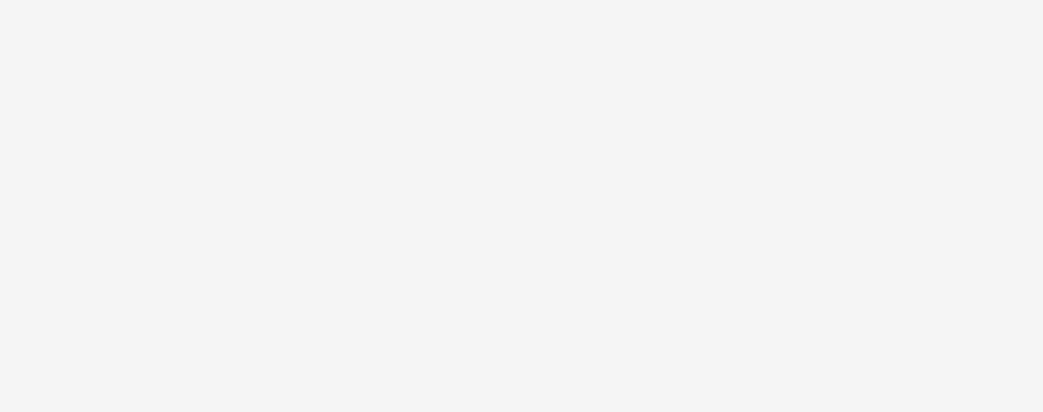
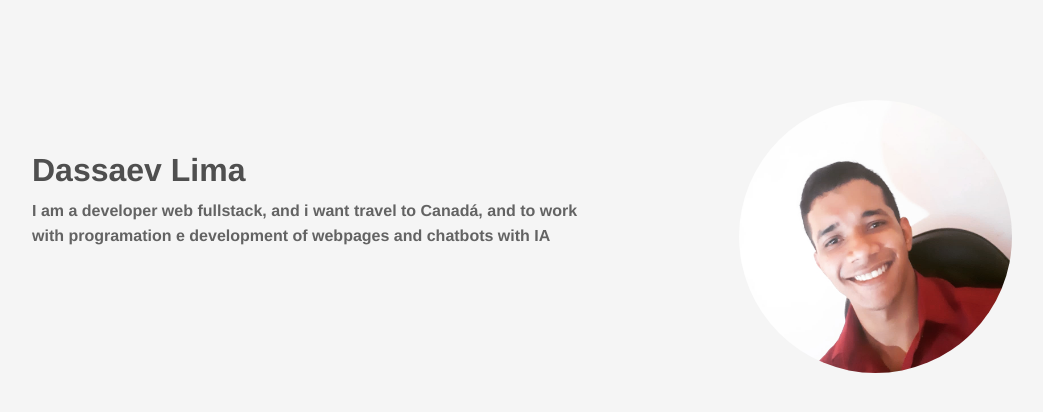
Before and after one commit to dassaev-lima/site-aluguel-de-carros, a plain HTML site: page pessoal.html in a window 1280 px wide. Shown: the whole page, without its empty margins (50-1093 px from the left). Drawn offline with Linux system fonts and the light colour scheme.

Commit message:
adicionando descrição própria e imagem própria

```diff
--- a/pessoal.html
+++ b/pessoal.html
@@ -23,6 +23,20 @@
             background-color: whitesmoke;
             font-family: Helvetica, sans-serif;
         }
+        h3{
+        font-size: 2em;
+        font-weight: bold;
+      }
+      p{
+        color:rgb(99, 99, 99);
+        font-weight: 600;
+      }
+      .row{
+          margin-top: 100px;
+      }
+      img{
+          border-radius: 50%;
+      }
 
       /*Slider*/
       .switch {
@@ -86,11 +100,14 @@ button{
   <body>
       <div class="container">
           <div class="row">
-              <div class="col-md-6">
+              <div class="col-md-6"><br><br>
+                  <h3>Dassaev Lima</h3>
+                  <p>I am a developer web fullstack, and i want travel to Canadá,
+                      and to work with programation e development of webpages and chatbots with IA</p>
 
               </div>
-              <div class="col-md-6">
-
+              <div class="col-md-6  text-center">
+                    <img src="img/minha foto.jpeg" alt="Minha foto " class="col-md-6 img-fluid">
               </div>
           </div>
       </div>
```
Also changed, not shown: img/minha foto.jpeg (added).
